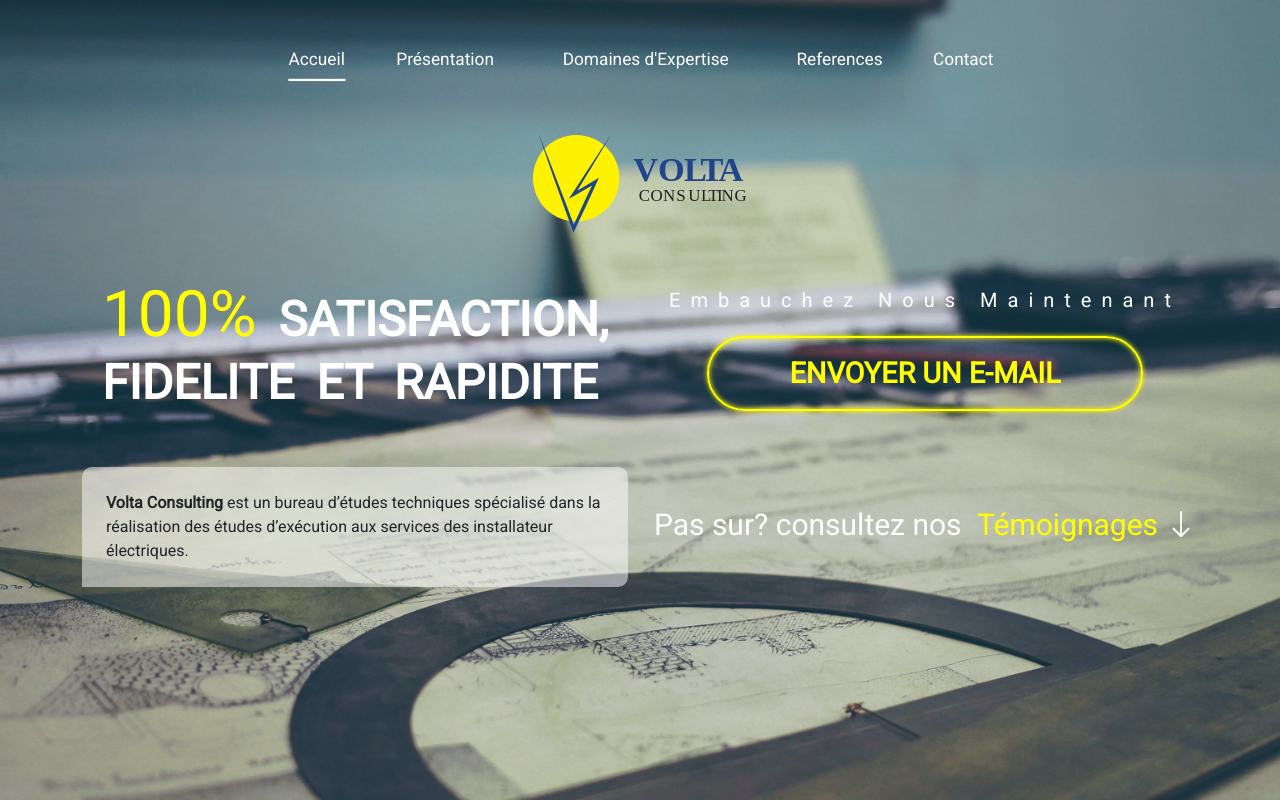
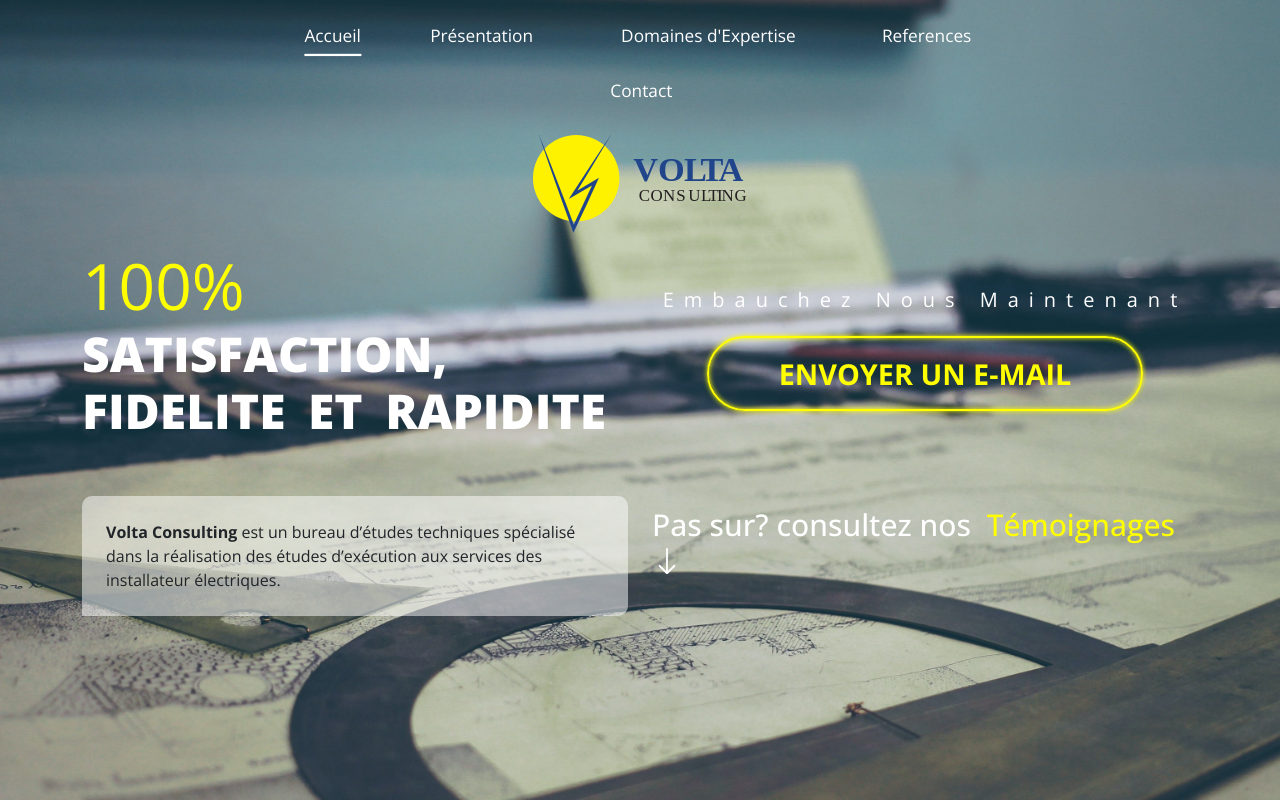
Before and after one commit to IamRayen/Oussama, a React (Create React App) app in the folder fend/: page / in a window 1280 px wide. Shown: the top 800 px of the page. Built offline with nearby package versions, Linux system fonts and the light colour scheme.

Commit message:
fixed loading style and added a font

```diff
--- a/fend/src/App.scss
+++ b/fend/src/App.scss
@@ -9,7 +9,6 @@
 @use "./Styles/Activite";
 @use "./Styles/TestCarousel";
 @use "./Styles/PreLoader";
-@import url('https://fonts.googleapis.com/css2?family=PT+Sans:ital,wght@0,400;0,700;1,400;1,700&display=swap');
 
 body{
     margin: 0;
@@ -18,4 +17,4 @@ body{
 
 .App{
     position: relative;
-}
+    font-family: 'Open Sans', sans-serif;}
--- a/fend/src/Styles/_Font.scss
+++ b/fend/src/Styles/_Font.scss
@@ -1 +1 @@
-$regular-font:'Roboto', sans-serif;
+@import url('https://fonts.googleapis.com/css2?family=Open+Sans:ital,wght@0,300;0,400;0,500;0,600;0,700;0,800;1,300;1,400;1,500;1,600;1,700;1,800&display=swap');
--- a/fend/src/Styles/_Landing.scss
+++ b/fend/src/Styles/_Landing.scss
@@ -3,7 +3,6 @@
 
 .LandingPage {
     position: relative;
-    font-family: font.$regular-font;
     min-height: 100vh;
     .LandingScreen {
         position: relative;
--- a/fend/src/Styles/_Navbar.scss
+++ b/fend/src/Styles/_Navbar.scss
@@ -18,7 +18,6 @@
     --hoverscale: 1.18;
 
     position: relative;
-    font-family: font.$regular-font;
     height: var(--size);
     box-shadow: 0;
     transition-property: box-shadow height;
--- a/fend/src/Styles/_PreLoader.scss
+++ b/fend/src/Styles/_PreLoader.scss
@@ -1,10 +1,10 @@
 .Preloader{
     height: 100vh;
     width: 100vw;
-    background-color: rgba(100, 100, 100);
+    background-color: rgba(0, 33, 214);
     color: white;
     position: absolute;
-    z-index: 10;
+    z-index: 9999999999999;
     display: flex;
     justify-content: center;
     align-items: center;
--- a/fend/src/Views/Projets.js
+++ b/fend/src/Views/Projets.js
@@ -3,11 +3,10 @@ import Client from "../Client";
 import PreLoader from "../Components/PreLoader";
 import myConfiguredSanityClient from "../Client";
 import imageUrlBuilder from "@sanity/image-url";
-import {useNavigate} from "react-router-dom"
+import { useNavigate } from "react-router-dom";
 
 const Projets = () => {
-
-    const navigate = useNavigate()
+    const navigate = useNavigate();
 
     //Sanity image builder
     const builder = imageUrlBuilder(myConfiguredSanityClient);
@@ -21,7 +20,7 @@ const Projets = () => {
     const [projects, setProjects] = useState(null);
 
     useEffect(() => {
-        window.scrollTo(0, 0)
+        window.scrollTo(0, 0);
         const request = async () => {
             try {
                 //fetching projects
@@ -37,7 +36,7 @@ const Projets = () => {
                     date,
                 }`);
                 setProjects(data);
-                setDone(true)
+                setDone(true);
             } catch (error) {
                 console.log(error);
             }
@@ -46,11 +45,13 @@ const Projets = () => {
         request();
     }, []);
 
-
     return (
+        <div>
+            {done ? (
                 <div className="Projet-wrapper border">
-            {done? <div className="Projets container-xl d-flex flex-wrap justify-content-center p-0">
-                    {projects
+                    <div className="Projets container-xl d-flex flex-wrap justify-content-center p-0">
+                        {projects &&
+                            projects
                                 //make the sort by year function
                                 .sort((a, b) => {
                                     return parseInt(b.date) - parseInt(a.date);
@@ -58,20 +59,29 @@ const Projets = () => {
                                 .map((el) => {
                                     return (
                                         <div
-                                    onClick={()=>{navigate("/activite")}}
+                                            onClick={() => {
+                                                navigate("/activite");
+                                            }}
                                             key={Math.random()}
                                             className=" project-wrapper flex-fill"
                                             style={{
                                                 height: "440px",
                                                 width: `${
-                                            Math.random() * (550 - 350) + 350
+                                                    Math.random() *
+                                                        (550 - 350) +
+                                                    350
                                                 }px`,
                                             }}
                                         >
                                             <div
                                                 className="Project"
                                                 style={{
-                                            backgroundImage: `url(${el.image && urlFor(el.image).quality(40).url()})`,
+                                                    backgroundImage: `url(${
+                                                        el.image &&
+                                                        urlFor(el.image)
+                                                            .quality(40)
+                                                            .url()
+                                                    })`,
                                                     backgroundSize: "cover",
                                                     height: "440px",
                                                 }}
@@ -79,7 +89,9 @@ const Projets = () => {
                                             <h4 className="mission display-6 m-2 p-1">
                                                 {el.mission}
                                                 <br />
-                                        <span className="h5">{el.maitre}</span>
+                                                <span className="h5">
+                                                    {el.maitre}
+                                                </span>
                                             </h4>
                                             <p className="date border p-4 m-0">
                                                 {el.date}
@@ -87,7 +99,11 @@ const Projets = () => {
                                         </div>
                                     );
                                 })}
-                </div> : <PreLoader/>}
+                    </div>
+                </div>
+            ) : (
+                <PreLoader />
+            )}
         </div>
     );
 };
```
Lines whose indentation alone changed are shown as unchanged.
